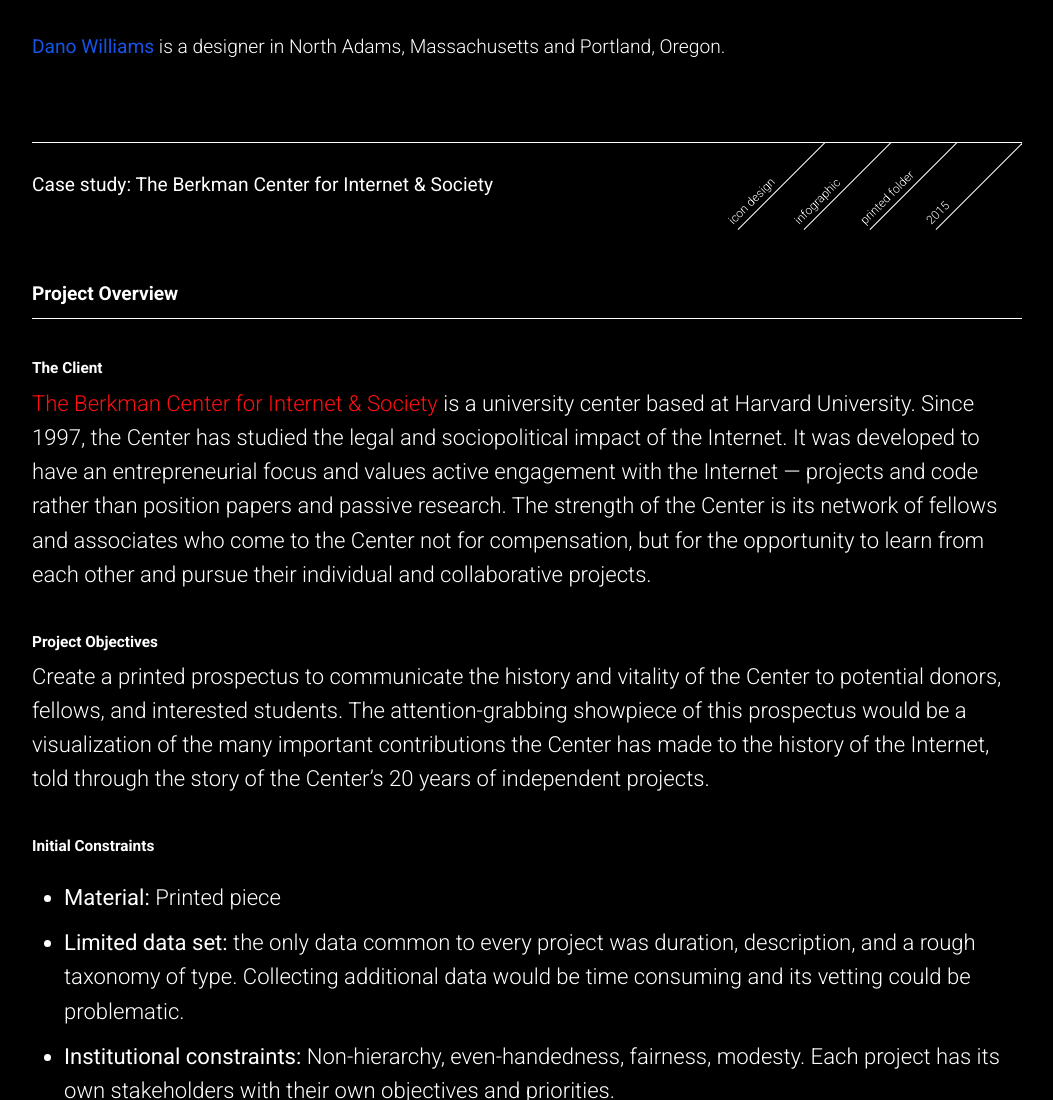
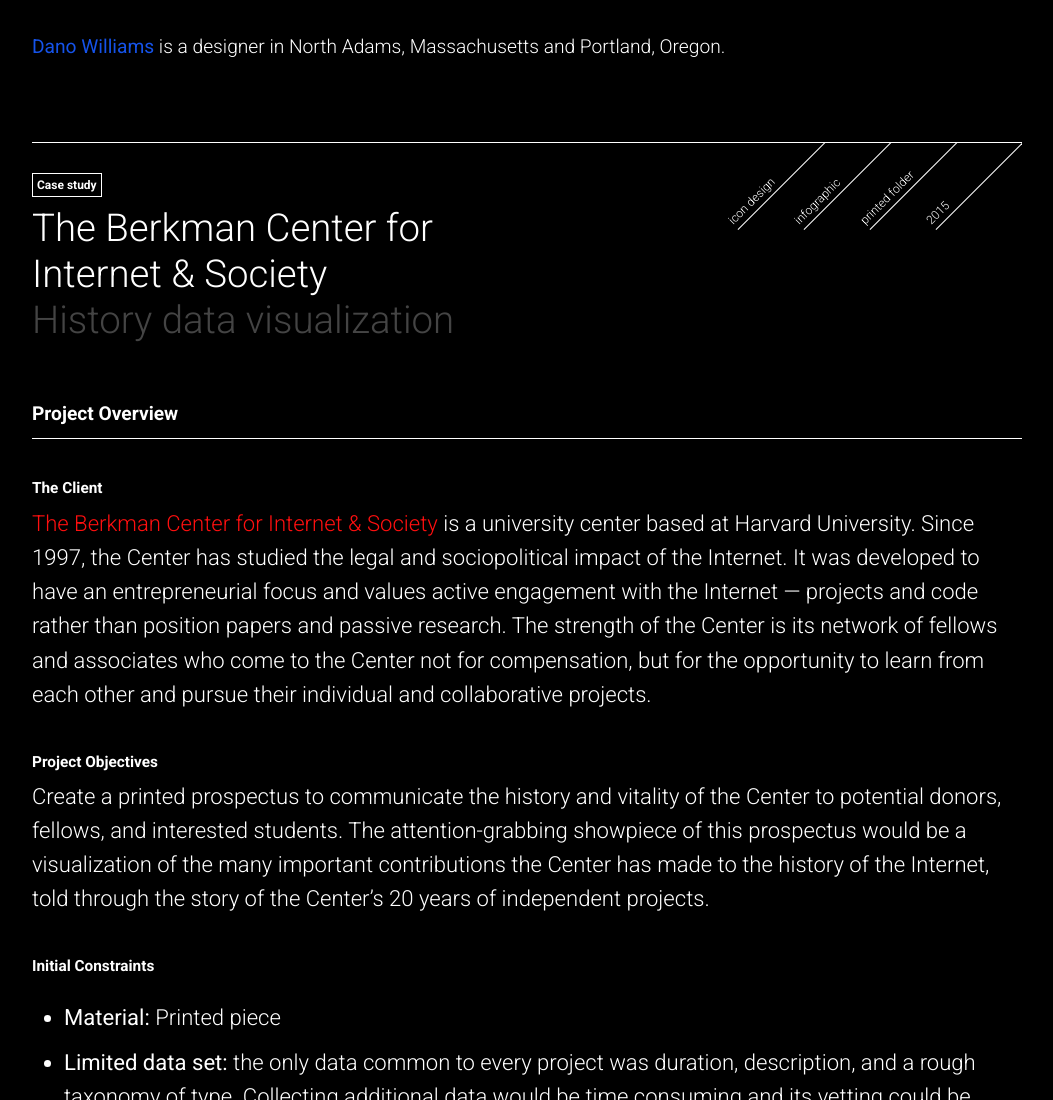
Before and after one commit to thisisdano/portfolio, a website: page berkman/index.html in a window 1280 px wide. Shown: the top 1100 px of the page, without its empty margins (113-1166 px from the left). Drawn offline with nearby package versions, Linux system fonts and the light colour scheme.

Commit message:
added more information to the case study title

```diff
--- a/berkman/index.html
+++ b/berkman/index.html
@@ -60,7 +60,10 @@
 
 			<!-- berkman -->
 			<div class="section" id="berkman-center">
-				<h2 class="project-title"><strong>Case study: </strong>The Berkman Center for Internet&nbsp;&amp;&nbsp;Society</h2>
+				<h2 class="project-title">
+					<strong class="tag">Case study</strong>
+					<span class="primary">The Berkman Center for Internet&nbsp;&amp;&nbsp;Society </span>
+					<span class="secondary">History data visualization</span></h2>
 				<!-- specs -->
 				<ul class="specs">
 					<li>2015</li>
--- a/styles/scss/styles.scss
+++ b/styles/scss/styles.scss
@@ -69,6 +69,35 @@
 			border-top: none;
 			margin-top: 0;
 			padding-top: 0;
+		}
+	}
+	@include respond-tablet {
+		.project-title {
+			font-weight: 300;
+			font-size: 2em;
+			line-height: 1.2;
+			strong {
+				font-weight: 700;
+			}
+		}
+	}
+	.project-title  {
+		.tag {
+			display: block;
+			float: left;
+			font-size: 12px;
+			padding: 4px;
+			border: 1px solid;
+			margin-bottom: $grid;
+		}
+		.primary {
+			display: block;
+			clear: both;
+		}
+		.secondary {
+			display: block;
+			clear: both;
+			color: #444;
 		}
 	}
 }
@@ -471,10 +500,10 @@
 
 .section-body {
 	@include respond-tablet {
-		margin-top: $grid * 11;
+		margin-top: $grid * 25;
 	}
 	@include respond-desktop {
-		margin-top: $grid * 15;
+		margin-top: $grid * 30;
 	}
 	p.body {
 		@include respond-tablet {
```
Also changed, not shown: styles/css/styles.css, 1 other file.
